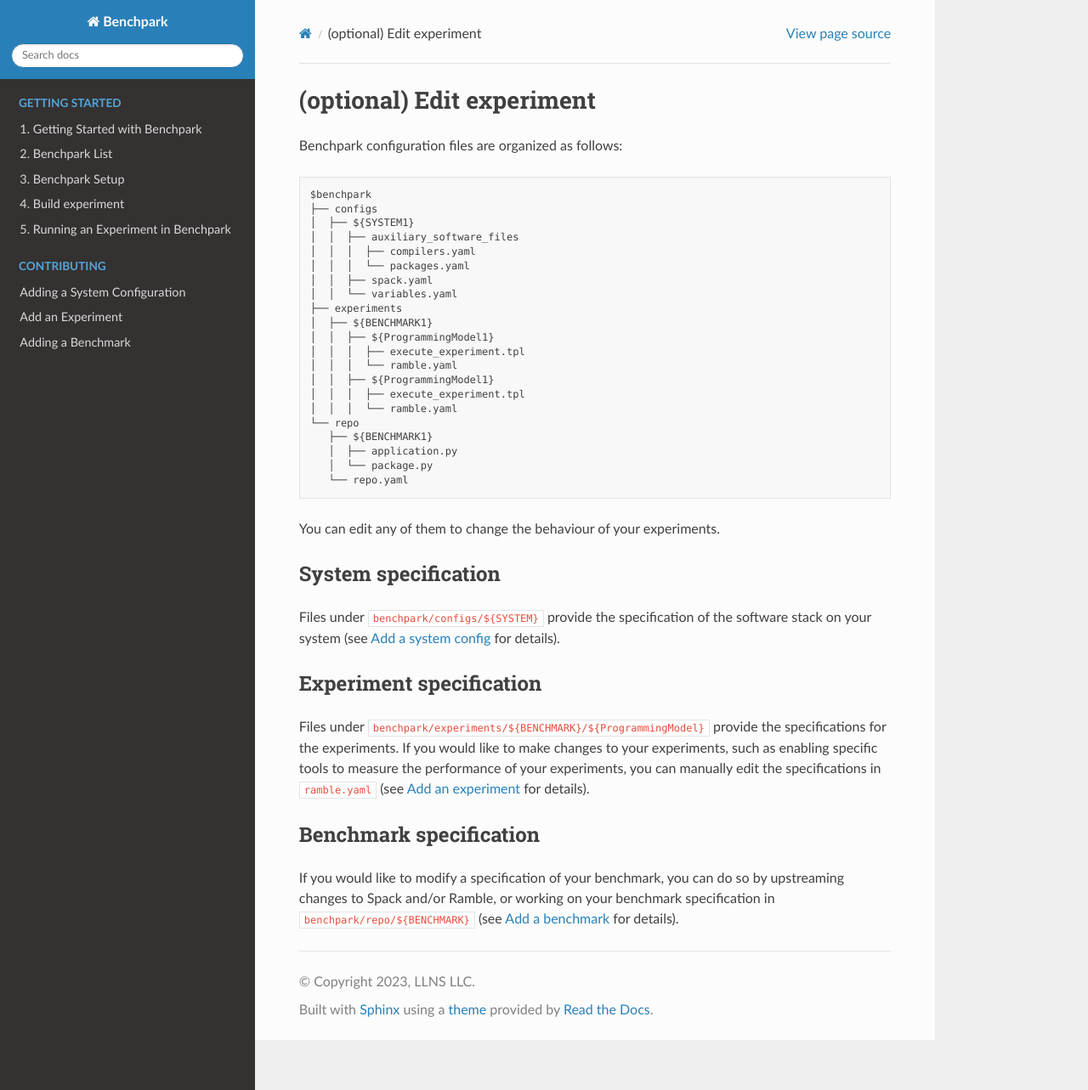
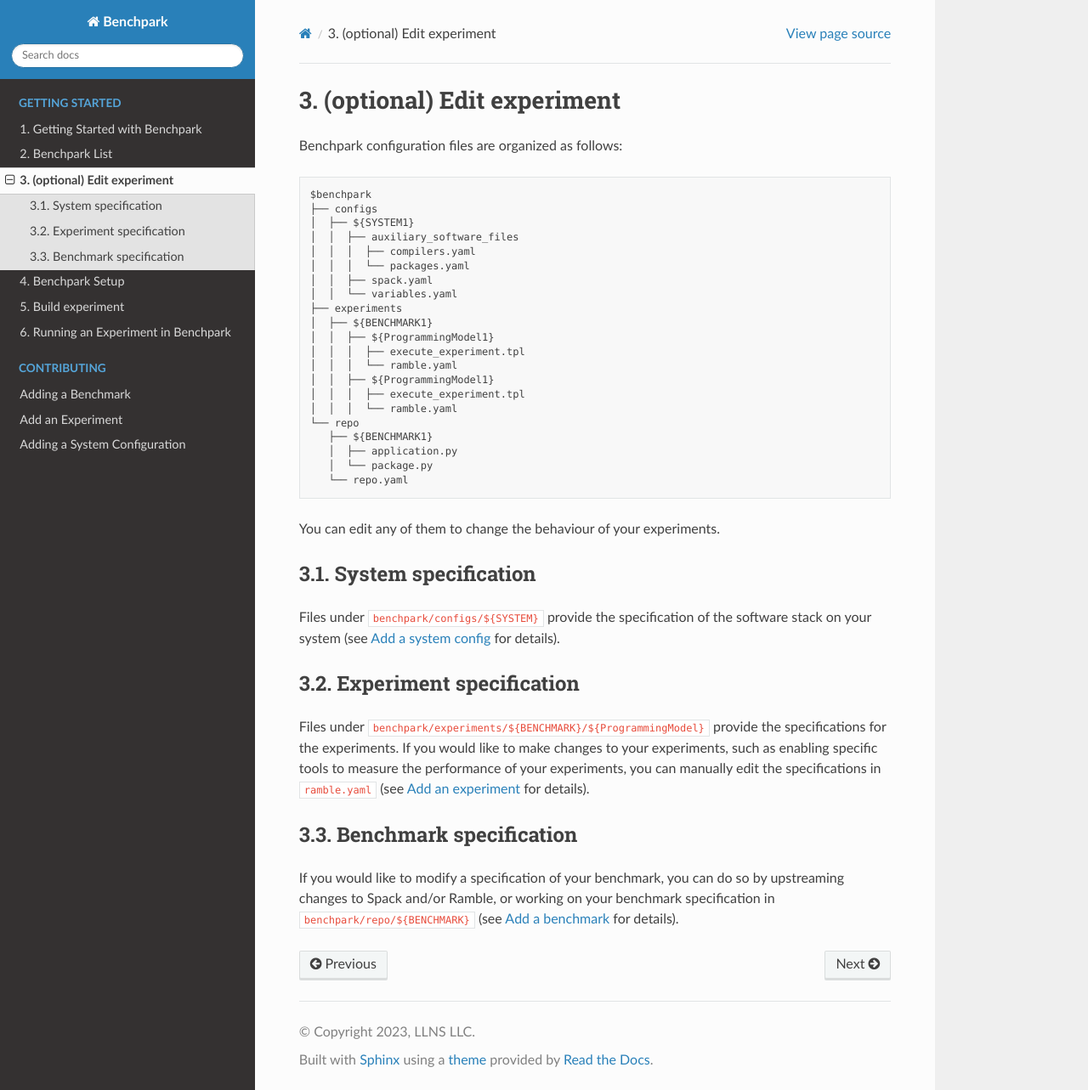
Before and after one commit to LLNL/benchpark, a Sphinx documentation site: the page built from docs/3-opt-edit-experiment.rst, in a window 1280 px wide and 1283 px high. Shown: the whole window at 85% size. Built offline with Sphinx 7.4.7 and the Read the Docs theme 2.0.0, drawn with Linux system fonts in a browser that asks for light colours.

Commit message:
Update index.rst

```diff
--- a/docs/index.rst
+++ b/docs/index.rst
@@ -7,6 +7,7 @@
 
    1-getting-started
    2-benchpark-list
+   3-opt-edit-experiment
    4-benchpark-setup
    5-build-experiment
    6-run-experiment
@@ -15,6 +16,6 @@
    :maxdepth: 1
    :caption: Contributing
 
+   add-a-benchmark
+   add-an-experiment
    add-a-system-config
-   add-an-experiment
-   add-a-benchmark
```
